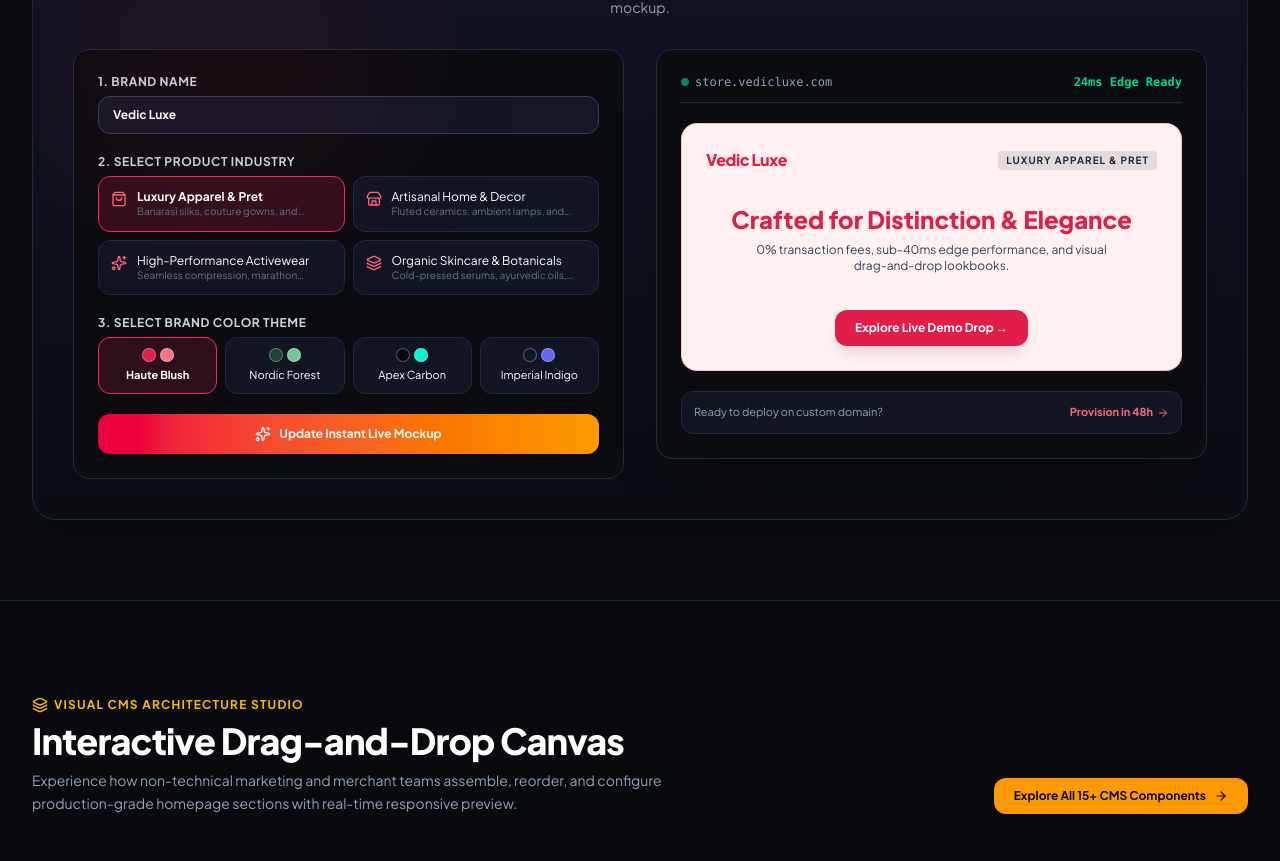
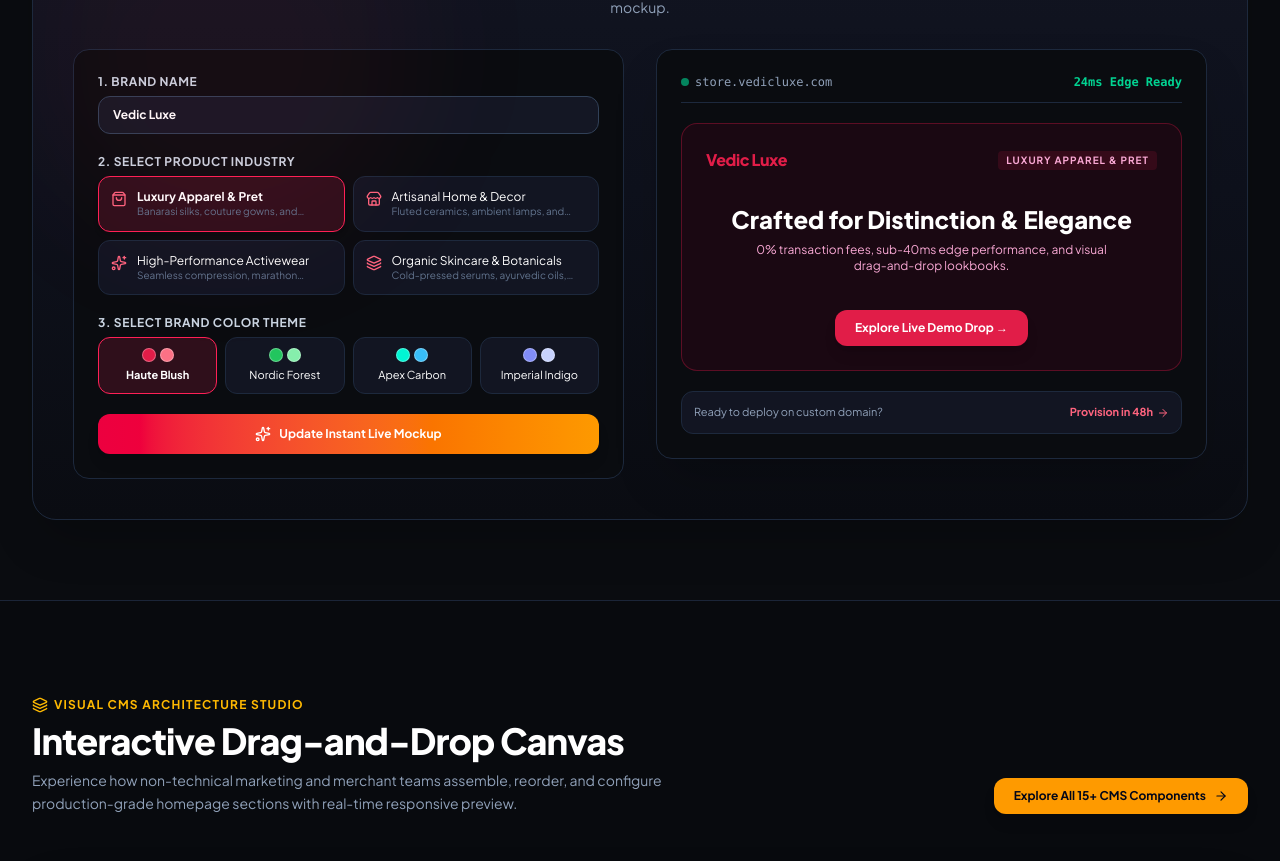
Before and after one commit to mavenco-tanwar/mavenco-commerce-storefront, a Next.js app: page / in a window 1280 px wide. Shown: the part 2560-3421 px from the top of the page. Built offline with nearby package versions, Linux system fonts and the light colour scheme; no server answers; a web font is replaced by a local one.

Commit message:
fix: improve color themes in InstantStoreBuilder - all 4 palettes now dark-mode with high-contrast readable colors

```diff
--- a/src/components/home/InstantStoreBuilder.tsx
+++ b/src/components/home/InstantStoreBuilder.tsx
@@ -18,10 +18,10 @@ export function InstantStoreBuilder() {
   ];
 
   const palettes = [
-    { id: 'rose', name: 'Haute Blush', primary: '#E11D48', accent: '#FB7185', bg: '#FFF1F2' },
-    { id: 'forest', name: 'Nordic Forest', primary: '#1B4332', accent: '#74C69D', bg: '#FAF3E0' },
-    { id: 'carbon', name: 'Apex Carbon', primary: '#0A0A0A', accent: '#00F5D4', bg: '#161822' },
-    { id: 'royal', name: 'Imperial Indigo', primary: '#0F172A', accent: '#6366F1', bg: '#F8FAFC' },
+    { id: 'rose',   name: 'Haute Blush',     primary: '#E11D48', accent: '#FB7185', bg: '#1A0812', text: '#FFFFFF', subtle: '#F9A8D4' },
+    { id: 'forest', name: 'Nordic Forest',   primary: '#22C55E', accent: '#86EFAC', bg: '#052E16', text: '#FFFFFF', subtle: '#BBF7D0' },
+    { id: 'carbon', name: 'Apex Carbon',     primary: '#00F5D4', accent: '#38BDF8', bg: '#0D1117', text: '#FFFFFF', subtle: '#94A3B8' },
+    { id: 'royal',  name: 'Imperial Indigo', primary: '#818CF8', accent: '#C7D2FE', bg: '#0F0C29', text: '#FFFFFF', subtle: '#C4B5FD' },
   ];
 
   const handleBuild = (e: React.FormEvent) => {
@@ -143,23 +143,26 @@ export function InstantStoreBuilder() {
               className="p-6 rounded-2xl border transition-all duration-300 space-y-5"
               style={{
                 backgroundColor: selectedPaletteObj.bg,
-                borderColor: `${selectedPaletteObj.primary}33`,
+                borderColor: `${selectedPaletteObj.primary}55`,
               }}
             >
               <div className="flex items-center justify-between">
                 <span className="font-extrabold text-base tracking-tight" style={{ color: selectedPaletteObj.primary }}>
                   {brandName || 'Your Brand'}
                 </span>
-                <span className="text-[10px] uppercase font-bold tracking-widest px-2 py-0.5 rounded bg-black/10 text-slate-800">
+                <span
+                  className="text-[10px] uppercase font-bold tracking-widest px-2 py-0.5 rounded"
+                  style={{ backgroundColor: `${selectedPaletteObj.primary}22`, color: selectedPaletteObj.subtle }}
+                >
                   {categories.find((c) => c.id === category)?.label}
                 </span>
               </div>
 
               <div className="space-y-2 py-3 text-center">
-                <h4 className="text-xl sm:text-2xl font-extrabold leading-tight" style={{ color: selectedPaletteObj.primary }}>
+                <h4 className="text-xl sm:text-2xl font-extrabold leading-tight" style={{ color: selectedPaletteObj.text }}>
                   Crafted for Distinction &amp; Elegance
                 </h4>
-                <p className="text-xs text-slate-700 max-w-sm mx-auto">
+                <p className="text-xs max-w-sm mx-auto" style={{ color: selectedPaletteObj.subtle }}>
                   0% transaction fees, sub-40ms edge performance, and visual drag-and-drop lookbooks.
                 </p>
               </div>
```
